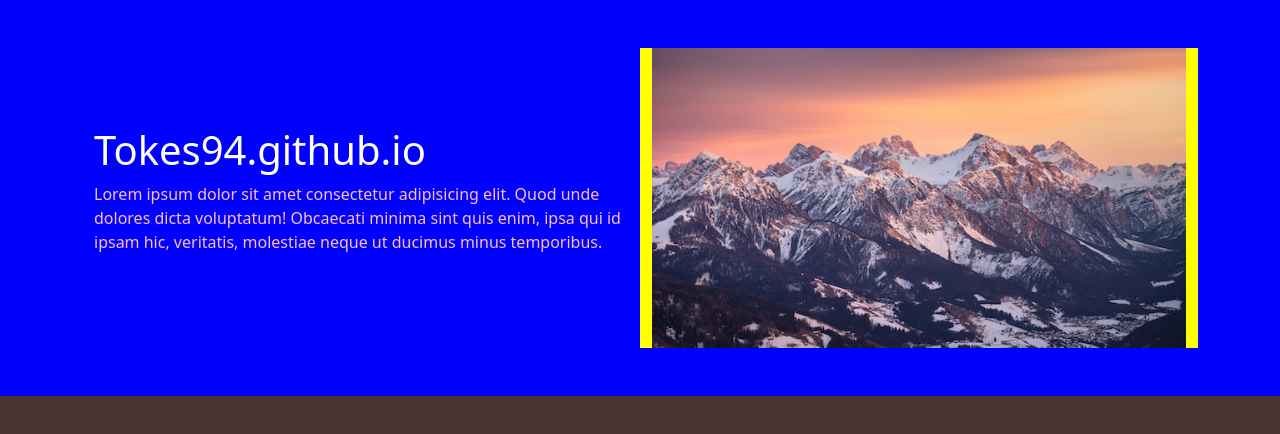
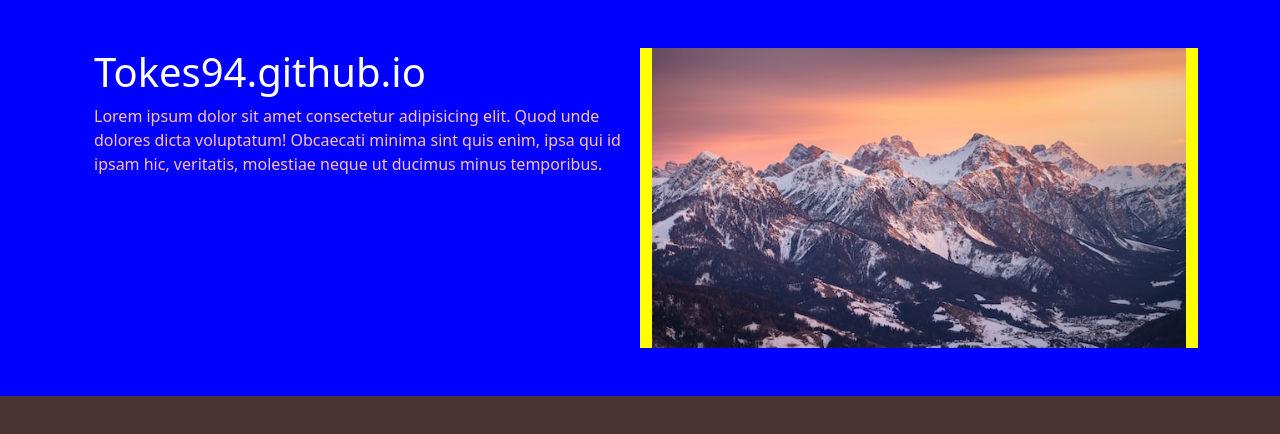
Before and after one commit to Tokes94/Tokes94.github.io, a plain HTML site: page index.html in a window 1280 px wide. Drawn offline with nearby package versions, Linux system fonts and the light colour scheme.

Commit message:
Row change on index page
Align-items-center for the content in the main herobanner

```diff
--- a/index.html
+++ b/index.html
@@ -17,7 +17,7 @@
 
   <div class="container-fluid heroBanner">
     <div class="container px-4 py-5">
-      <div class="row align-items-center">
+      <div class="row">
 
         <div class="col-lg-6">
         <h1>Tokes94.github.io</h1>
```
